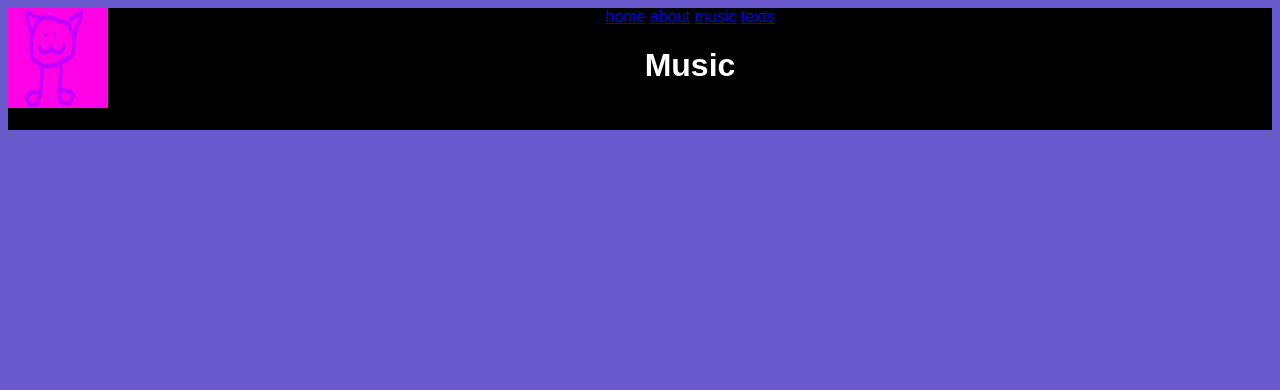
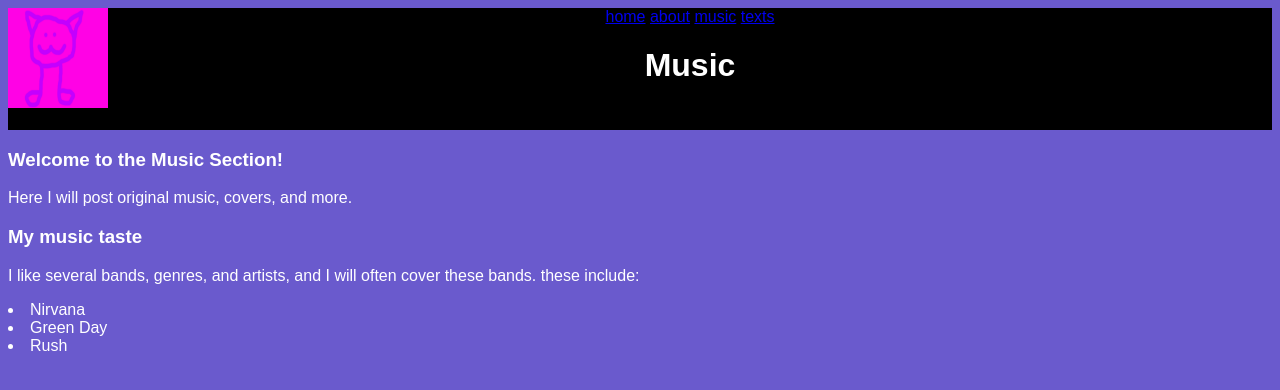
Before and after one commit to Keegan-Welch/CrazyWebsite, a plain HTML site: page music.html in a window 1280 px wide. Drawn offline with Linux system fonts and the light colour scheme.

Commit message:
update music

```diff
--- a/music.html
+++ b/music.html
@@ -15,7 +15,13 @@
     </div>
 
     <div class="mainBody">
-      <p></p>
+      <h3>Welcome to the Music Section!</h3>
+      <p>Here I will post original music, covers, and more.</p>
+      <h3>My music taste</h3>
+      <p>I like several bands, genres, and artists, and I will often cover these bands. these include:</p>
+      <li>Nirvana</li>
+      <li>Green Day</li>
+      <li>Rush</li>
     </div>
   </body>
 </html>
```
